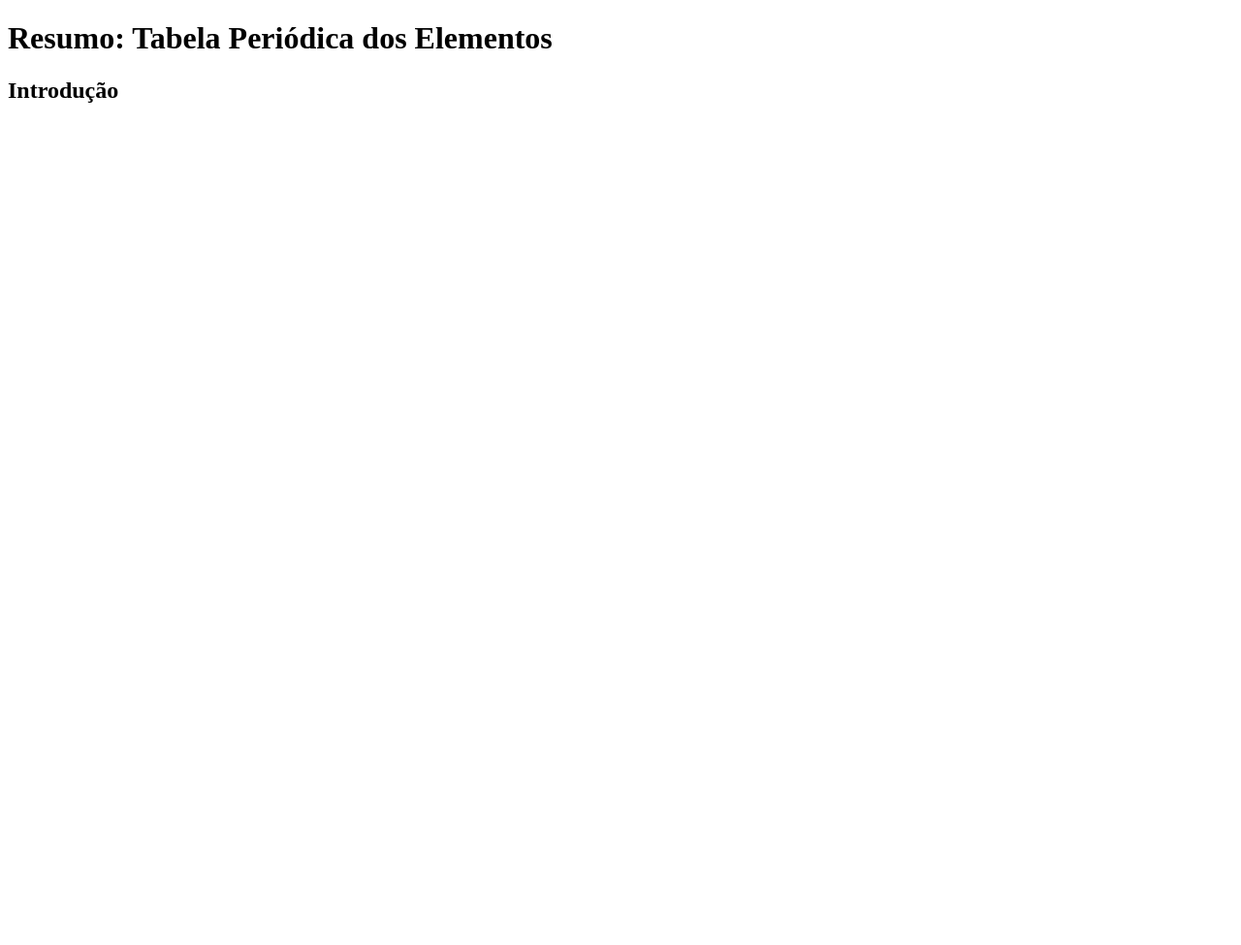
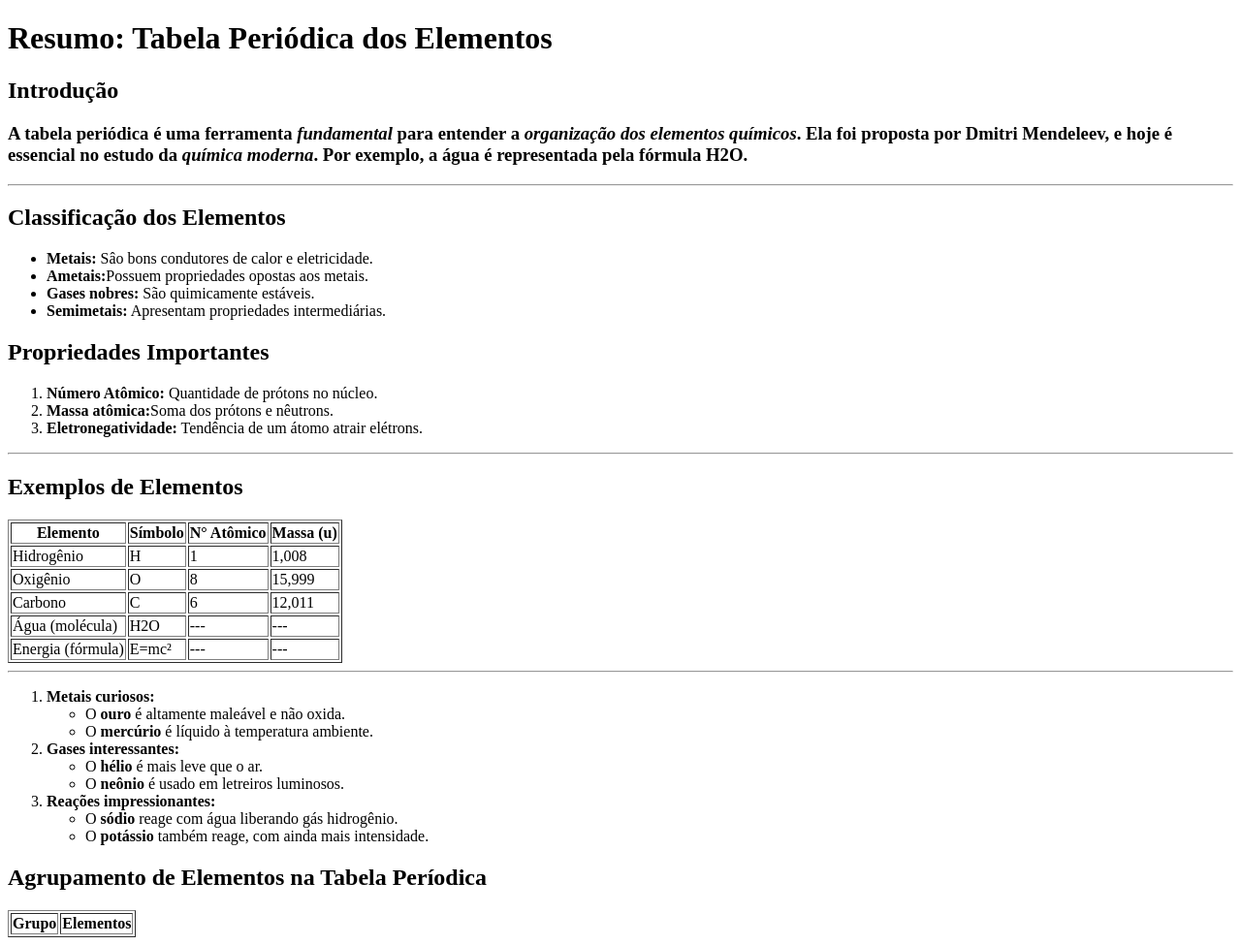
Before and after one commit to LeonardoAraujoGarcia/Exercicio-Folha, a plain HTML site: page index.html in a window 1280 px wide. Shown: the whole page at 97% size. Before the commit the page ends 800 px from the top, so only its background shows below. Drawn offline with Linux system fonts and the light colour scheme.

Commit message:
Exercicio Folha

```diff
--- a/index.html
+++ b/index.html
@@ -8,5 +8,91 @@
 <body>
     <h1>Resumo: Tabela Periódica dos Elementos</h1>
     <h2>Introdução</h2>
+    <h3>A <b>tabela periódica</b> é uma ferramenta <i>fundamental</i> para entender a <b><i>organização dos elementos químicos</i></b>. Ela foi proposta
+por <b>Dmitri Mendeleev</b>, e hoje é essencial no estudo da <i>química moderna</i>. Por exemplo, a água é representada pela
+ fórmula H2O.</h3>
+    <hr>
+    <h2>Classificação dos Elementos</h2>
+    <ul>
+       <li><b>Metais:</b> Sâo bons condutores de calor e eletricidade.</li>
+       <li><b>Ametais:</b>Possuem propriedades opostas aos metais.</li>
+       <li><b>Gases nobres:</b> São quimicamente estáveis.</li>
+       <li><b>Semimetais:</b> Apresentam propriedades intermediárias.</li>
+    </ul>
+    <h2>Propriedades Importantes</h2>
+    <ol>
+        <li><b>Número Atômico:</b> Quantidade de prótons no núcleo.</li>
+        <li><b>Massa atômica:</b>Soma dos prótons e nêutrons.</li>
+        <li><b>Eletronegatividade:</b> Tendência de um átomo atrair elétrons.</li>
+    </ol>
+    <hr>
+    <h2>Exemplos de Elementos</h2>
+    <table border = "1">
+        <thead>
+        <tr>
+            <th>Elemento</th>
+            <th>Símbolo</th>
+            <th>N° Atômico</th>
+            <th>Massa (u)</th>
+        </tr>
+        </thead>
+        <tbody>
+        <tr>
+            <td>Hidrogênio</td>
+            <td>H</td>
+            <td>1</td>
+            <td>1,008</td>
+        </tr>
+        <tr>
+            <td>Oxigênio</td>
+            <td>O</td>
+            <td>8</td>
+            <td>15,999</td>
+        </tr>
+        <tr>
+            <td>Carbono</td>
+            <td>C</td>
+            <td>6</td>
+            <td>12,011</td>
+        </tr>
+        <tr>
+            <td>Água (molécula)</td>
+            <td>H2O</td>
+            <td>---</td>
+            <td>---</td>
+        </tr>
+        <tr>
+            <td>Energia (fórmula)</td>
+            <td>E=mc²</td>
+            <td>---</td>
+            <td>---</td>
+        </tr>
+        </tbody>
+    </table>
+        <hr>
+        <ol>
+            <li><b>Metais curiosos:</b></li>
+            <ul>
+                <li>O <b>ouro</b> é altamente maleável e não oxida.</li>
+                <li>O <b>mercúrio</b> é líquido à temperatura ambiente.</li>
+            </ul>
+            <li><b>Gases interessantes:</b></li>
+            <ul>
+                <li>O <b>hélio</b> é mais leve que o ar.</li>
+                <li>O <b>neônio</b> é usado em letreiros luminosos.</li>
+            </ul>
+            <li><b>Reações impressionantes:</b></li>
+            <ul>
+                <li>O <b>sódio</b> reage com água liberando gás hidrogênio.</li>
+                <li>O <b>potássio</b> também reage, com ainda mais intensidade.</li>
+            </ul>
+        </ol>
+    <h2><b>Agrupamento de Elementos na Tabela Períodica</b></h2>
+    <table border = "1">
+        <thead>
+            <tr>
+                <th rowspan="2">Grupo</th>
+                <th colspan="2">Elementos</th>
+
 </body>
 </html>
```
